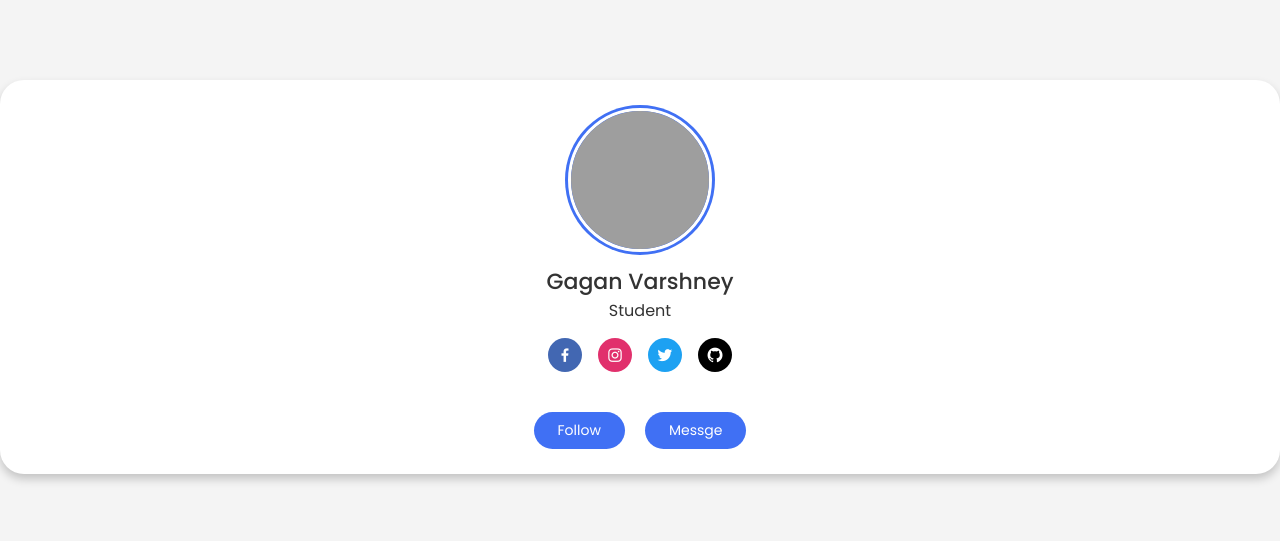
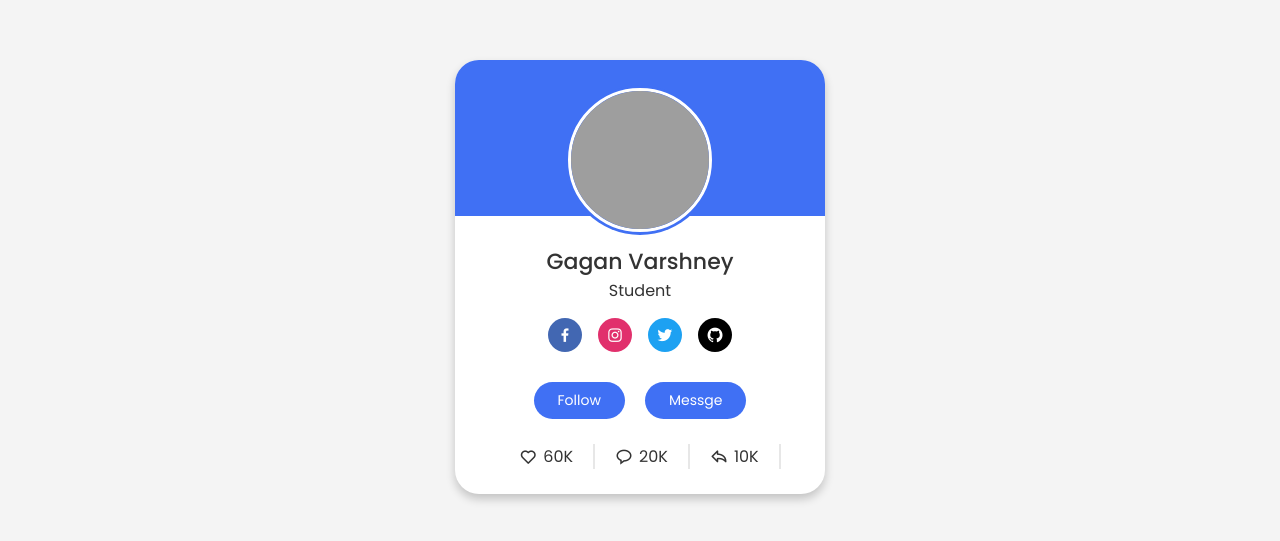
Before and after one commit to gagan-varshney/Learning-CSS, a plain HTML site: page Profile-Cart/index.html in a window 1280 px wide. Shown: the part 123-664 px from the top of the page. Drawn offline with nearby package versions, Linux system fonts and the light colour scheme; grey boxes are pictures that could not be loaded.

Commit message:
complete cart

```diff
--- a/Profile-Cart/index.html
+++ b/Profile-Cart/index.html
@@ -20,7 +20,7 @@
             <a href="#" style="background: #4267b2;" class="link">
                 <i class='bx bxl-facebook'></i>
             </a>
-            <a href="#" style="background: #e1306c;" class="link">
+            <a href="https://www.instagram.com/gagan_.xxi" style="background: #e1306c;" class="link">
                 <i class='bx bxl-instagram'></i>
             </a>
             <a href="#" style="background: #1da1f2;" class="link">
@@ -34,6 +34,20 @@
             <button class="button">Follow</button>
             <button class="button">Messge</button>
         </div>
+        <div class="analytics">
+            <div class="data">
+                <i class='bx bx-heart' ></i>
+                <span class="number">60K</span>
+            </div>
+            <div class="data">
+                <i class='bx bx-message-rounded' ></i>
+                <span class="number">20K</span>
+            </div>
+            <div class="data">
+                <i class='bx bx-share' ></i>
+                <span class="number">10K</span>
+            </div>
+        </div>
     </div>
 </body>
 </html>
--- a/Profile-Cart/style.css
+++ b/Profile-Cart/style.css
@@ -16,12 +16,23 @@ body{
     display: flex;
     flex-direction: column;
     align-items: center;
-    max-width: 370%;
+    max-width: 370px;
     width: 100%;
     background: #fff;
     border-radius: 24px;
     padding: 25px;
     box-shadow: 0 5px 10px rgba(0, 0, 0, 0.2);
+    position: relative;
+}
+.profile-card::before{
+    content: '';
+    position: absolute;
+    top: 0;
+    left: 0;
+    height: 36%;
+    width: 100%;
+    border-radius: 24px 24px 0 0;
+    background-color: #4070f4;
 }
 .image{
     position: relative;
@@ -74,7 +85,7 @@ body{
 .profile-card .buttons{
     display: flex;
     align-items: center;
-    margin-top: 25px;
+    margin-top: 15px;
 }
 .buttons .button{
     color: #fff;
@@ -91,3 +102,22 @@ body{
 .buttons .button:hover{
     background-color: #0e4bf1;
 }
+.profile-card .analytics{
+    display: flex;
+    align-items: center;
+    margin-top: 25px;
+}
+.analytics .data{
+    display: flex;
+    align-items: center;
+    color: #333;
+    padding: 0px 20px;
+    border-right: 2px solid #e7e7e7;
+}
+.data i {
+    font-size: 18px;
+    margin-right: 6px;
+}
+.data:list-child{
+    border-radius: none;
+}
```
